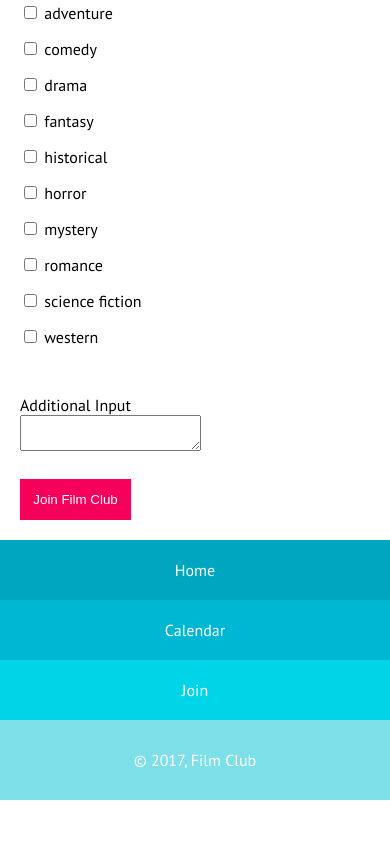
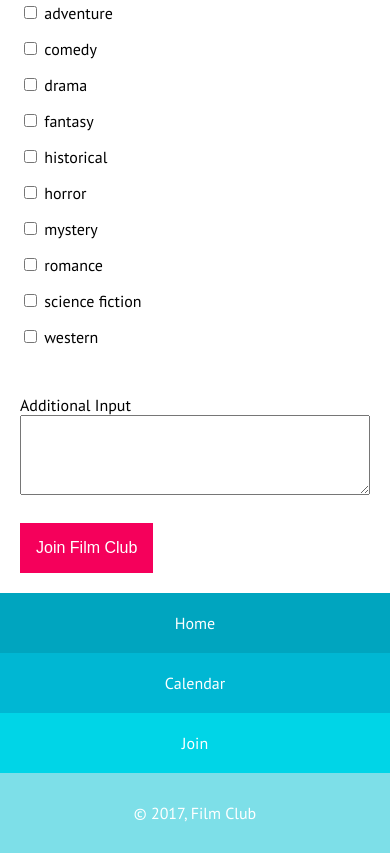
Before and after one commit to Bruin324/week-two-project, a plain HTML site: page join/index.html in a window 390 px wide. Shown: the part 1134-1987 px from the top of the page. Before the commit the page ends 1934 px from the top, so only its background shows below. Drawn offline with Linux system fonts and the light colour scheme.

Commit message:
Home-Mobile,Tablet,Desk-Complete, Join-Mobile-Complete

```diff
--- a/css/main.css
+++ b/css/main.css
@@ -246,11 +246,18 @@ h1 {
   padding: 1.5em 0;
 }
 
+.add-input textarea{
+  width: 100%;
+  height: 6em;
+}
+
 .submit-btn input{
   background-color: #F5005B;
   border: 0;
   padding: 1em;
   color: #FFFFFF;
+  font-family: PT-Sans, sans-serif;
+  font-size: 1em;
 }
 
 
```
